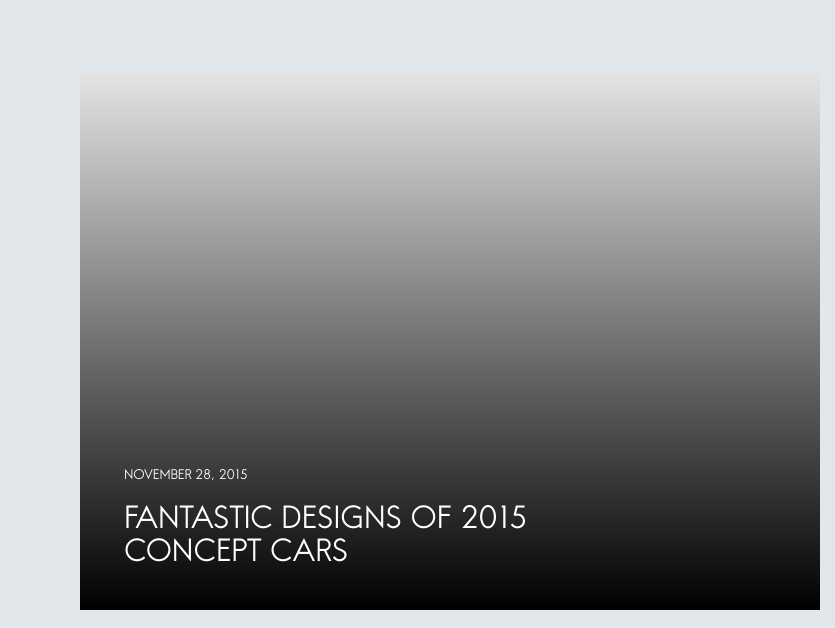
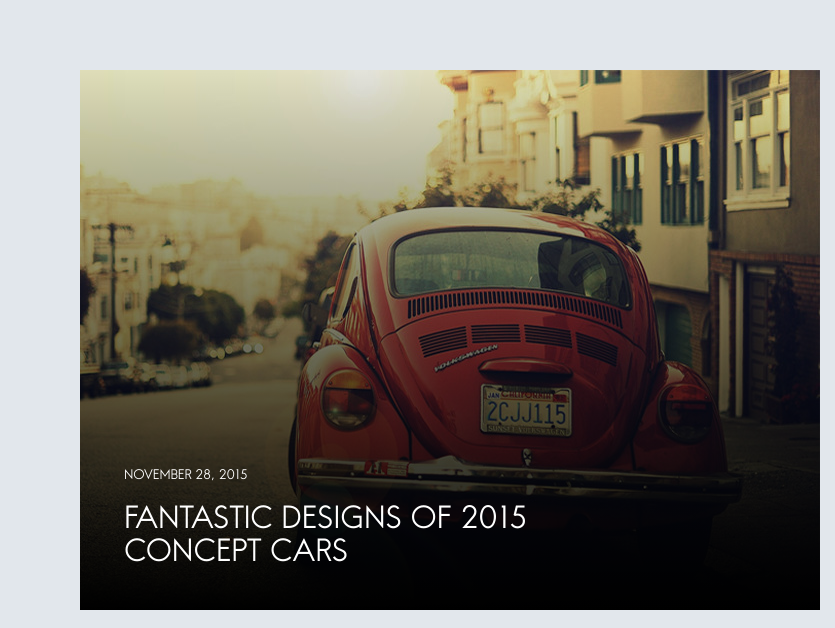
Before and after one commit to imvladshevchenko/beetroot-first-repo, a plain HTML site: page blog/index.html in a window 1280 px wide. Shown: the top 628 px of the page, 0-835 px from the left. Drawn offline with Linux system fonts and the light colour scheme.

Commit message:
fixed bg try#3

```diff
--- a/blog/styles/style.css
+++ b/blog/styles/style.css
@@ -67,7 +67,7 @@ li {
 .blog-section__list__item1 {
   width: 740px;
   height: 540px;
-  background-image: url(/assets/images/bg-layer2.png);
+  background-image: url(/assets/images/foto-1.jpg);
   position: relative;
 }
 
```
Also changed, not shown: blog/assets/images/foto-1.jpg (added).
